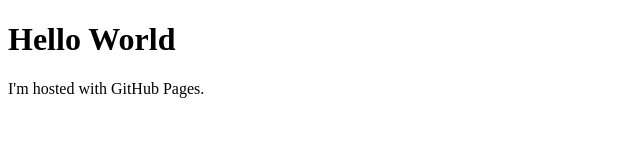
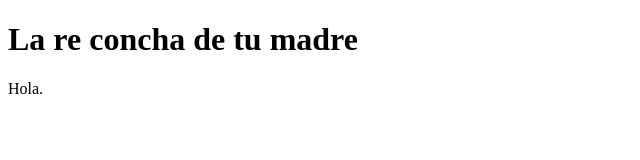
Before and after one commit to Aloncheeto/Aloncheeto.github.io, a plain HTML site: page index.html in a window 1280 px wide. Shown: the whole page, without its empty margins (0-640 px from the left). Drawn offline with Linux system fonts and the light colour scheme.

Commit message:
Update index.html

```diff
--- a/index.html
+++ b/index.html
@@ -1,7 +1,7 @@
 <!DOCTYPE html>
 <html>
 <body>
-<h1>Hello World</h1>
-<p>I'm hosted with GitHub Pages.</p>
+<h1>La re concha de tu madre</h1>
+<p>Hola.</p>
 </body>
 </html>
```
